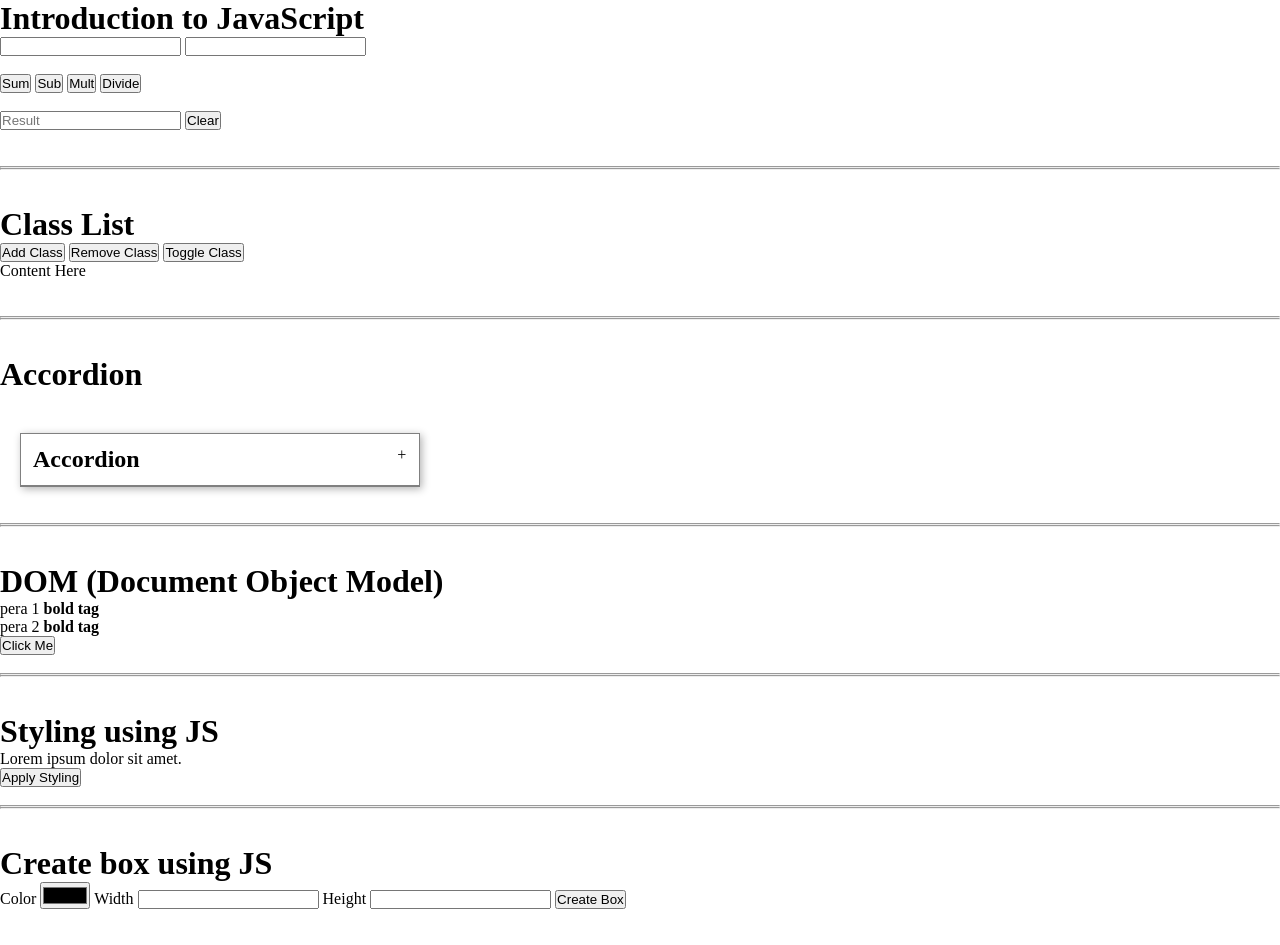
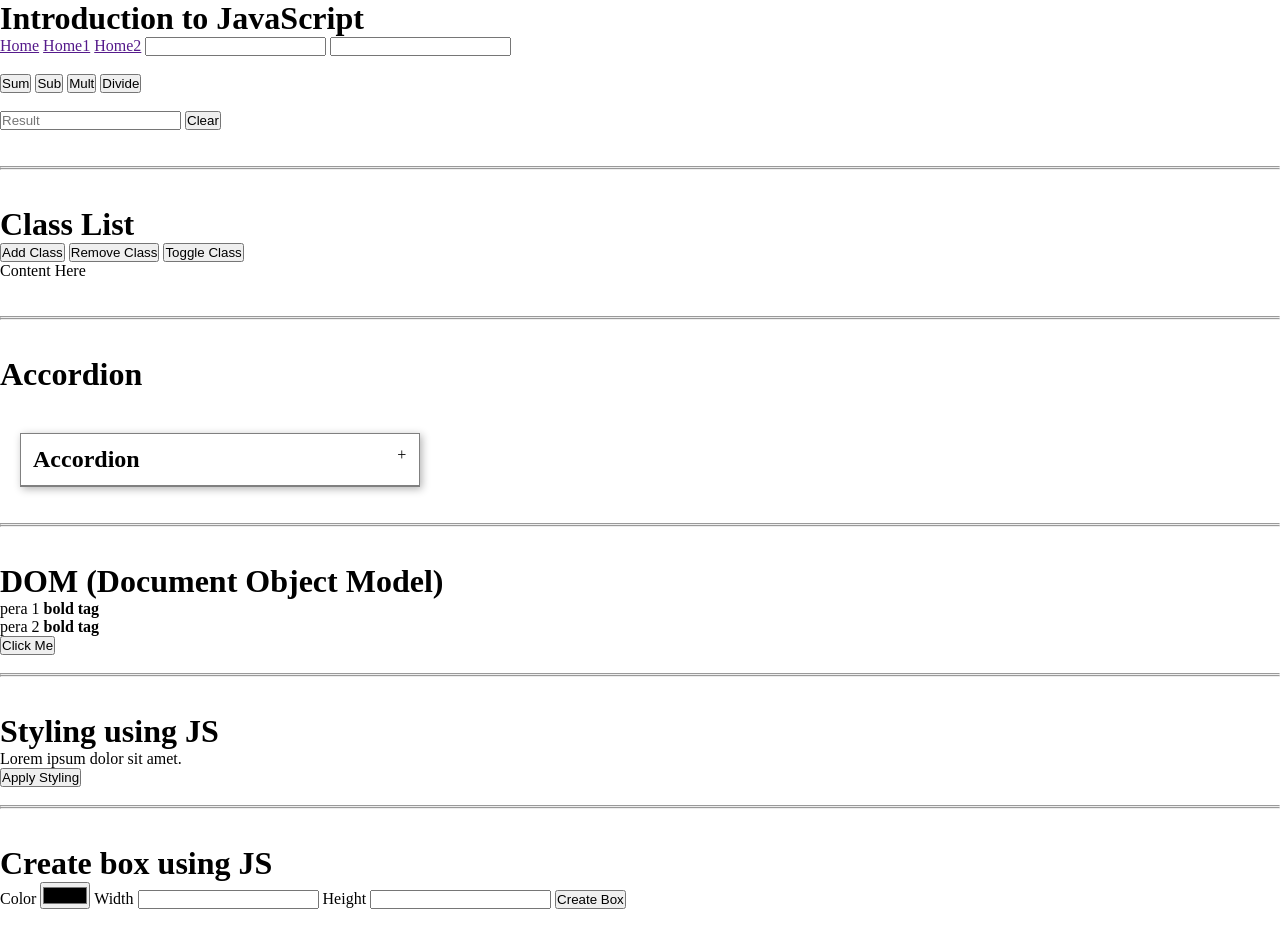
Before and after one commit to muhammad-shoaib1999/project5, a plain HTML site: page index.html in a window 1280 px wide. Drawn offline with Linux system fonts and the light colour scheme.

Commit message:
create links

```diff
--- a/index.html
+++ b/index.html
@@ -8,6 +8,10 @@
 </head>
 <body>
         <h1>Introduction to JavaScript</h1>
+
+        <a href="">Home</a>
+        <a href="">Home1</a>
+        <a href="">Home2</a>
 
 
         <input type="number" id="inp1">
```
